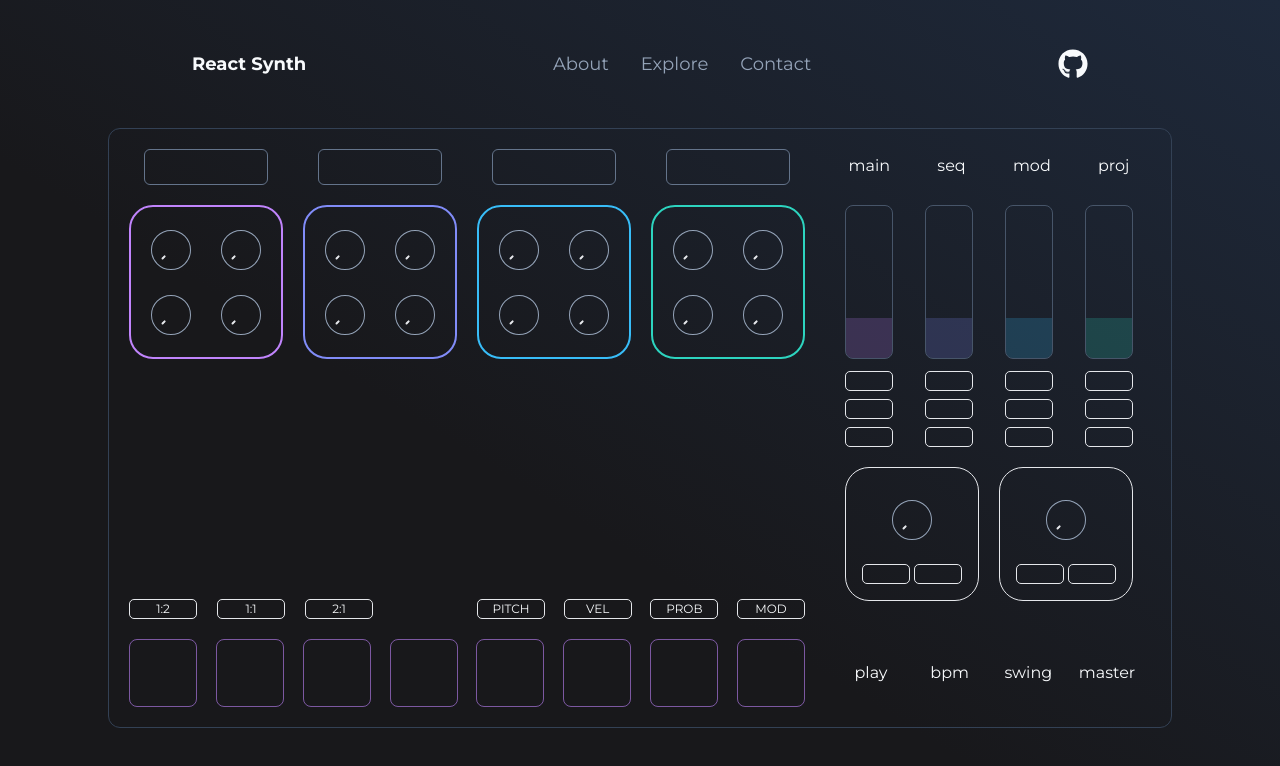
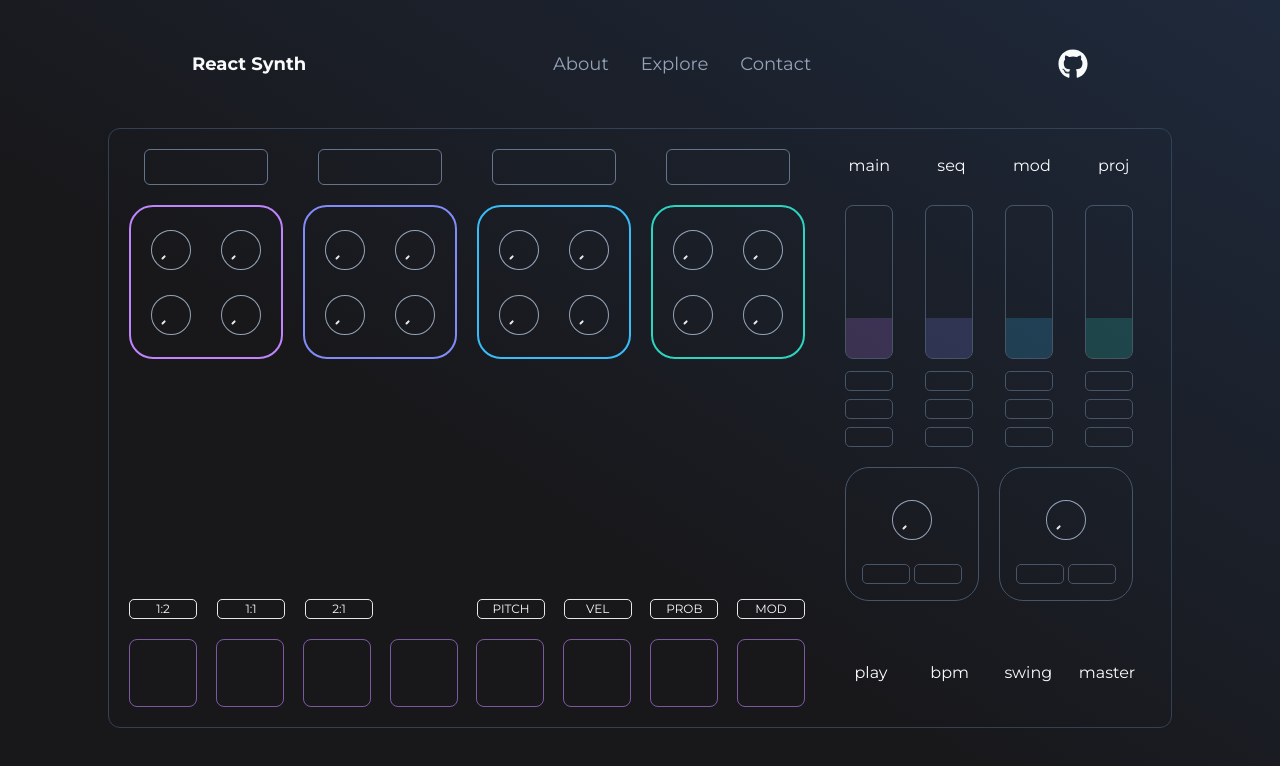
Before and after one commit to vybukhivka/react-synth, a React (Vite) app: page /synth in a window 1280 px wide. Shown: the top 766 px of the page. Built offline with nearby package versions, Linux system fonts and the light colour scheme.

Commit message:
main tab colors

```diff
--- a/src/components/synth/Tabs/Main/Mixer/Delay.tsx
+++ b/src/components/synth/Tabs/Main/Mixer/Delay.tsx
@@ -3,7 +3,7 @@ import MixerSend from '../../../../ui/MixerSend/MixerSend';
 
 const Delay: React.FC = () => {
   return (
-    <div className="flex h-[134px] w-[134px] flex-col items-center justify-end gap-y-2 rounded-3xl border">
+    <div className="flex h-[134px] w-[134px] flex-col items-center justify-end gap-y-2 rounded-3xl border border-slate-600">
       <Knob />
       <div className="flex w-full justify-between p-[16px]">
         <MixerSend />
--- a/src/components/synth/Tabs/Main/Mixer/Reverb.tsx
+++ b/src/components/synth/Tabs/Main/Mixer/Reverb.tsx
@@ -3,7 +3,7 @@ import MixerSend from '../../../../ui/MixerSend/MixerSend';
 
 const Reverb: React.FC = () => {
   return (
-    <div className="flex h-[134px] w-[134px] flex-col items-center justify-end gap-y-2 rounded-3xl border">
+    <div className="flex h-[134px] w-[134px] flex-col items-center justify-end gap-y-2 rounded-3xl border border-slate-600">
       <Knob />
       <div className="flex w-full justify-between p-[16px]">
         <MixerSend />
--- a/src/components/ui/MixerSend/MixerSend.tsx
+++ b/src/components/ui/MixerSend/MixerSend.tsx
@@ -1,5 +1,7 @@
 const MixerSend: React.FC = () => {
-  return <div className="h-[20px] w-[48px] rounded-[5px] border"></div>;
+  return (
+    <div className="h-[20px] w-[48px] rounded-[5px] border border-slate-600"></div>
+  );
 };
 
 export default MixerSend;
```
